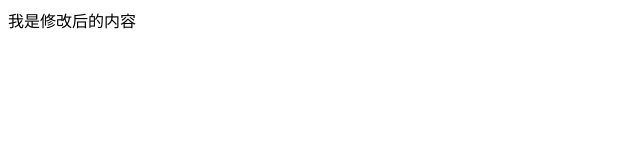
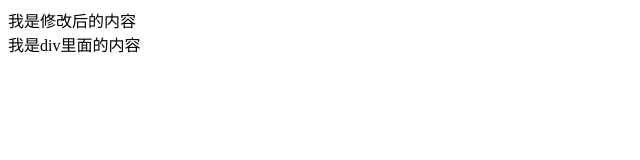
Before and after one commit to Jocelyn329/h12_demo, a plain HTML site: page index.html in a window 1280 px wide. Shown: the whole page, without its empty margins (0-640 px from the left). Drawn offline with Linux system fonts and the light colour scheme.

Commit message:
添加的div

```diff
--- a/index.html
+++ b/index.html
@@ -6,5 +6,6 @@
 </head>
 <body>
 我是修改后的内容
+<div>我是div里面的内容</div>
 </body>
 </html>
```
